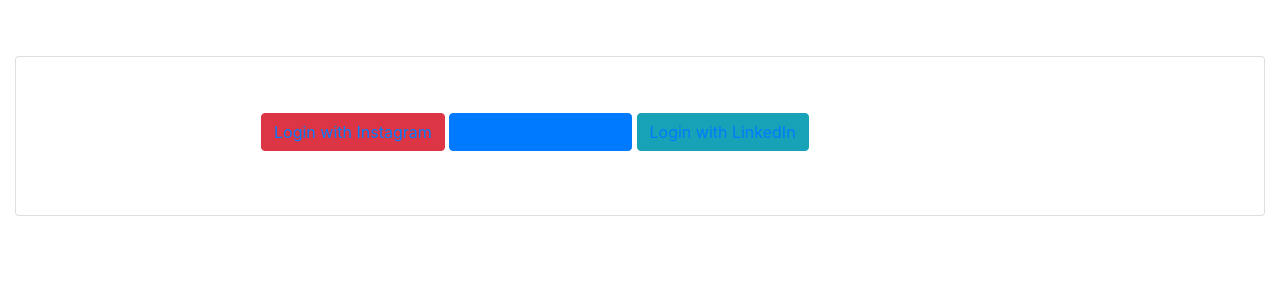
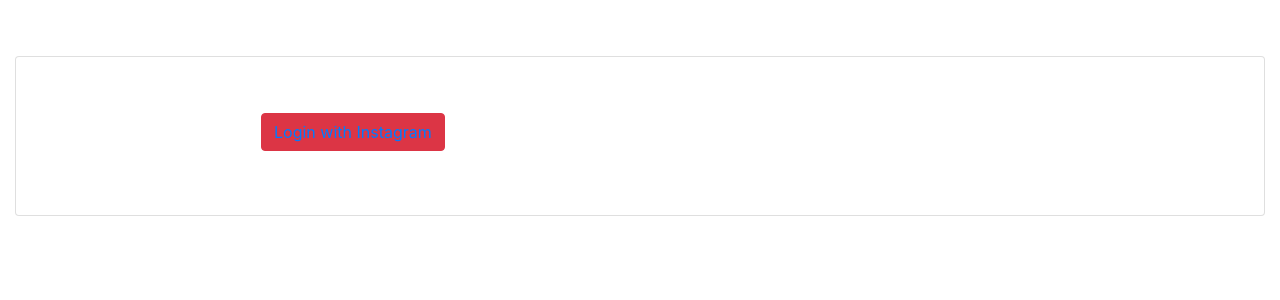
Before and after one commit to peregrinebalas/mxtags, a Django app: template tag_engine/templates/login.html in a window 1280 px wide. Shown: the top 300 px of the page. Run offline with Django 3.2, Linux system fonts and the light colour scheme; the template is opened without the code that fills it, so the values that code supplies are empty; some libraries are stand-ins or nearby versions.

Commit message:
limits oauth to only use instagram

```diff
--- a/tag_engine/templates/login.html
+++ b/tag_engine/templates/login.html
@@ -6,13 +6,6 @@
             <button class="btn btn-danger  mb-2">
                 <a href="#">Login with Instagram</a>
             </button>
-            <button class="btn btn-primary mb-2">
-                <a href="#">Login with Facebook
-                </a>
-            </button>
-            <button class="btn btn-info mb-2">
-                <a href="#">Login with LinkedIn</a>
-            </button>
         </div>
     </div>
     </div>
```
